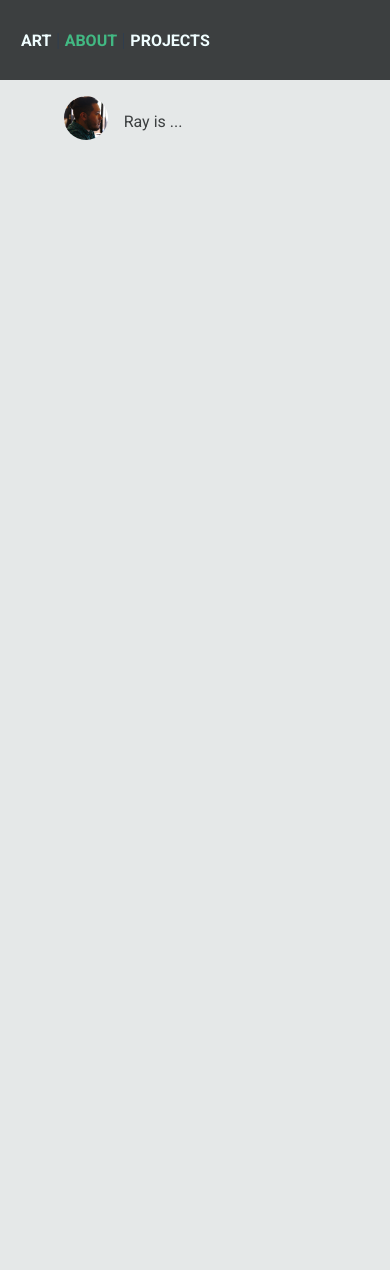
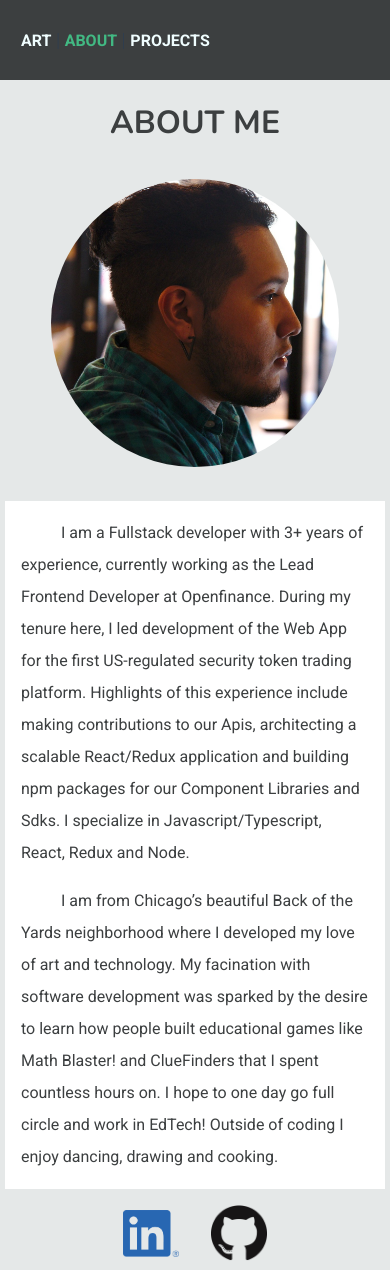
Before and after one commit to raycoti/personalSite, a Vue app: page /about in a window 390 px wide. Before the commit the page ends 844 px from the top, so only its background shows below. Built offline with nearby package versions, Linux system fonts and the light colour scheme.

Commit message:
updates about me page

```diff
--- /dev/null
+++ b/src/views/About.scss
@@ -0,0 +1,128 @@
+.container{
+  margin-top: 5rem;
+  color: #3C3F40;
+  max-width: 70rem;
+}
+.picture{
+  border-radius: 100%;
+  width: 100%;
+}
+.text{
+  border-radius: 10px;
+  text-align: left;
+  padding: 1rem;
+  grid-area: text;
+  p {
+    background-color: #ffffff;
+    margin: 0;
+    text-indent: 40px;
+    padding: 1em 1.75rem;
+    &:first-child{
+      padding-bottom: 0;
+      padding-top: 1.75rem;
+    }
+    &:last-child{
+      padding-bottom: 1.75rem;
+    }
+    max-width: 50rem;
+  }
+}
+
+.ray{
+  grid-area: ray;
+}
+
+.bottom{
+  margin-top: 1rem;
+  display: flex;
+  align-items: center;
+  justify-content: center;
+  grid-area: bottom;
+  a {
+    margin-right: 1rem;
+    margin-left: 1rem;
+  }
+}
+
+.image{
+  width: 100%;
+  max-width: 3.5rem;
+}
+
+@media screen and (max-width: 600px) {
+  .title{
+    margin-bottom: 0;
+  }
+  .picture{
+    width: 90%;
+  }
+  .ray{
+    padding: 30px;
+  }
+  .grid{
+    display: grid;
+    grid-template-areas:
+      'ray'
+      'text'
+      'bottom';
+    padding: 5px;
+    p{
+      text-align: left;
+      line-height: 2rem;
+      padding: 1em 1rem;
+      font-size: 1rem;
+      &:first-child{
+        padding-bottom: 0;
+        padding-top: 1rem;
+      }
+      &:last-child{
+        padding-bottom: 1rem;
+      }
+    }
+  }
+  .text{
+    padding: 0;
+  }
+}
+@media screen and (min-width: 851px){
+  .grid{
+    display: grid;
+    grid-template-columns: 1.5fr 5fr;
+    grid-template-areas:
+      'ray text'
+      'bottom text'
+      '. text';
+    p{
+      line-height: 2rem;
+      text-align: left;
+    }
+  }
+  .text{
+    margin-left: 4rem;
+  }
+  .container{
+    padding: 1rem 4rem;
+  }
+}
+
+@media screen and (min-width: 601px) and (max-width: 850px){
+  .grid{
+    display: grid;
+    grid-template-columns: 2fr 4fr;
+    grid-template-areas:
+      'ray text'
+      'bottom text'
+      '. text';
+    p{
+      max-width: 50rem;
+      line-height: 2rem;
+      text-align: left;
+    }
+  }
+  .text{
+    margin-left: 1rem;
+  }
+  .container{
+    padding: 1rem 1rem;
+  }
+}
--- a/src/views/About.vue
+++ b/src/views/About.vue
@@ -2,13 +2,41 @@
   <div class="about">
     <div class="center">
       <div class="container">
+        <h1 class="title">ABOUT ME</h1>
         <div class="grid">
-          <span>
+          <span class="ray">
             <img class="picture" :src="Ray" />
           </span>
-          <span>
-
-          <p> Ray is ... </p>
+          <span class="text">
+            <p>
+              I am a Fullstack developer with 3+ years of experience, currently working
+              as the Lead Frontend Developer at Openfinance. During my tenure here, I led
+              development of the Web App for the first US-regulated security token trading
+              platform. Highlights of this experience include making contributions to our Apis,
+              architecting a scalable React/Redux application
+              and building npm packages for our Component Libraries and Sdks.
+              I specialize in Javascript/Typescript, React, Redux and Node.
+            </p>
+            <p>
+              I am from Chicago’s beautiful Back of the Yards neighborhood
+              where I developed my love of art and technology. My facination with software
+              development was sparked by the desire to learn how people built educational
+              games like Math Blaster! and ClueFinders that I spent countless hours on.
+              I hope to one day go full circle and work in EdTech!
+              Outside of coding I enjoy dancing, drawing and cooking.
+            </p>
+          </span>
+          <span class="bottom">
+              <a
+                target="_blank"
+                href="https://www.linkedin.com/in/raycoti/">
+                <img class="image" :src="Linkedin"/>
+              </a>
+              <a
+                target="_blank"
+                href="https://github.com/raycoti">
+                <img class="image" :src="Git"/>
+              </a>
           </span>
         </div>
       </div>
@@ -19,32 +47,18 @@
 <script>
 
 import Ray from '@/assets/ray.jpg';
+import Linkedin from '@/assets/linkedin.png';
+import Git from '@/assets/github.png';
 
 export default {
   name: 'About',
   data: () => ({
     Ray,
+    Linkedin,
+    Git,
   }),
 };
 </script>
 <style scoped lang="scss">
-.container{
-  margin-top: 5rem;
-  color: #3C3F40;
-  max-width: 90rem;
-  padding: 1rem 4rem;
-}
-.picture{
-  border-radius: 100%;
-  width: 100%;
-}
-.grid{
-  display: grid;
-  grid-template-columns: 1fr 5fr;
-  p{
-    max-width: 50rem;
-    padding-left: 1rem;
-    text-align: left;
-  }
-}
+@import './About.scss';
 </style>
--- a/src/views/Art.vue
+++ b/src/views/Art.vue
@@ -131,5 +131,5 @@ export default {
 </script>
 
 <style lang="scss">
-@import url('./Art.scss')
+@import './Art.scss';
 </style>
```
Also changed, not shown: src/assets/github.png (added), src/assets/linkedin.png (added).
